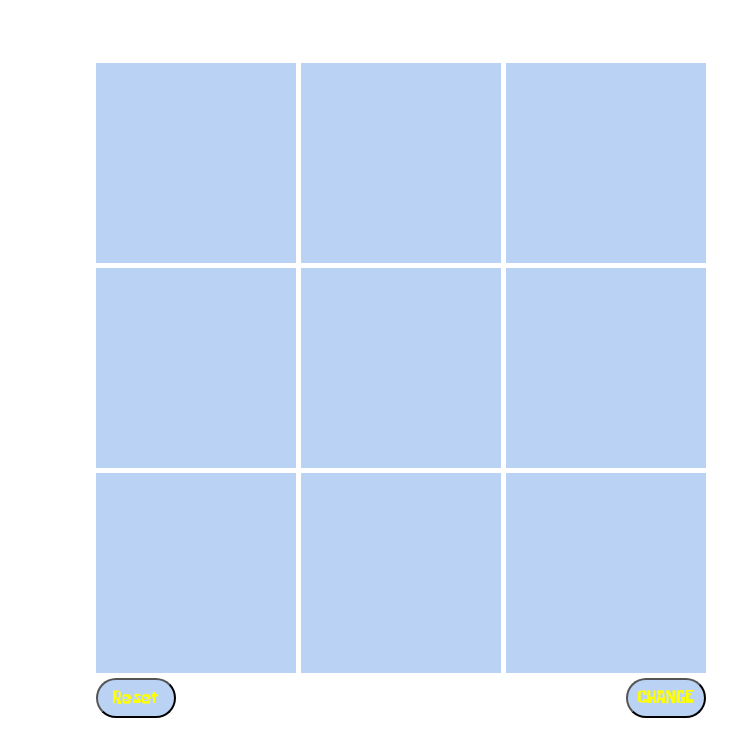
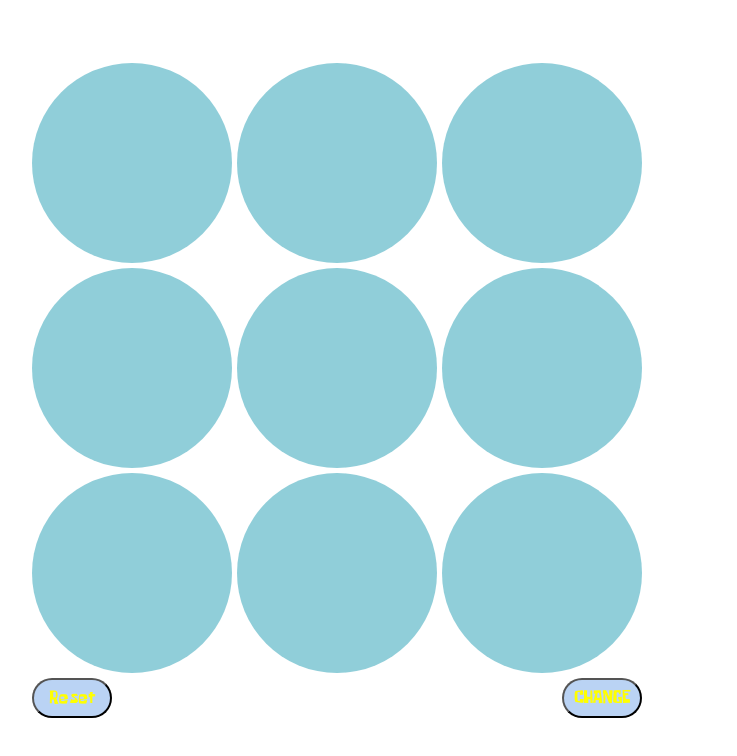
Before and after one commit to n001ce/tic-tac-toe, a plain HTML site: page index.html in a window 1280 px wide. Both pictures are taken after a click on the button "EASY". Shown: the whole page, without its empty margins (418-1155 px from the left). Drawn offline with Linux system fonts and the light colour scheme.

Commit message:
added more styles

```diff
--- a/css/styles.css
+++ b/css/styles.css
@@ -11,7 +11,7 @@ body{
 }
 
 .board{
-    margin: 5% 40%;
+    margin: 5% 35%;
     height: 610px;
     width: 610px;
     display: flex;
@@ -26,17 +26,19 @@ body{
   height: 200px;
   margin-bottom: 5px;
   color: yellow;
-  background-color: #94bbeea4;
+  background-color: #239db380;
   justify-content: center;
   justify-items: center;
   font-size:125px;
   text-align-last: center;
+  border-radius: 100px;
 }
 .endGame{
+  position:absolute;
   display: none;
   width: 200px;
   background-color: rgb(250, 121, 0);
-  margin-left: 50%;
+  margin-left: 45.5%;
   padding-top: 50px;
   padding-bottom: 50px;
   text-align: center;
```
